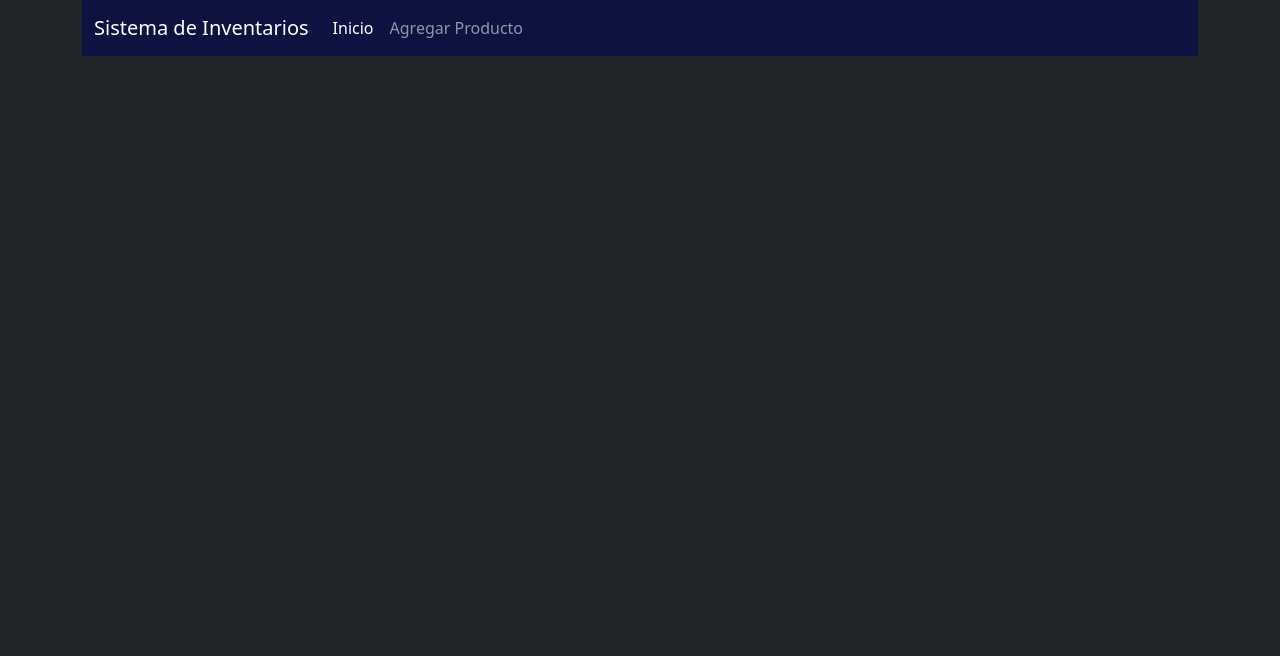
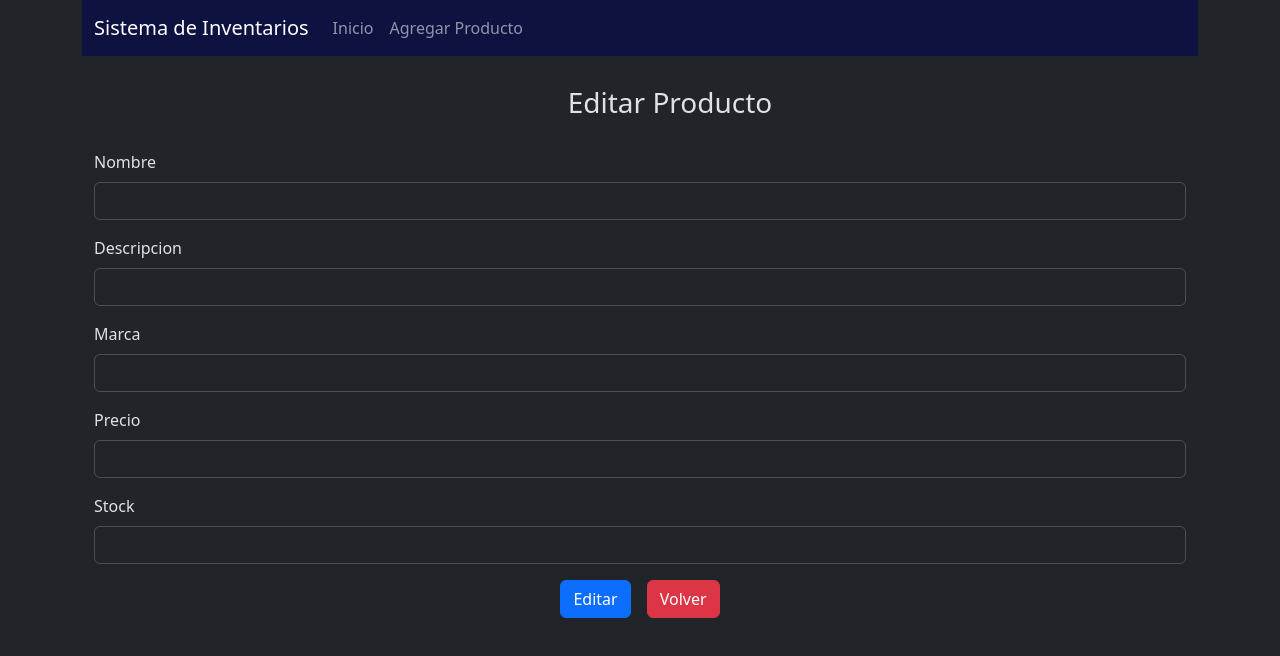
Before and after one commit to TejonCosmico/Sistema-de-Inventarios-Frontend, an Angular app: page /editar-producto/1 in a window 1280 px wide. Before the commit this address led to /. Shown: the top 656 px of the page. Built offline with nearby package versions, Linux system fonts and the light colour scheme; no server answers.

Commit message:
Editar producto agregado

```diff
--- a/src/app/agregar-producto/agregar-producto.ts
+++ b/src/app/agregar-producto/agregar-producto.ts
@@ -23,10 +23,10 @@ export class AgregarProducto {
     this.productoServicio.agregarProducto(this.producto).subscribe(
       (datos) => {
           this.irListaProductos();
-        },
-        (error) => {
+      },
+      (error) => {
           console.error("Error al agregar producto", error);
-        }
+      }
     )
   }
 
--- a/src/app/app.routes.ts
+++ b/src/app/app.routes.ts
@@ -1,9 +1,11 @@
 import { Routes } from '@angular/router';
 import { ProductoLista } from './producto-lista/producto-lista';
 import { AgregarProducto } from './agregar-producto/agregar-producto';
+import { EditarProducto } from './editar-producto/editar-producto';
 
 export const routes: Routes = [
     {path: 'productos', component: ProductoLista},
     {path: '', redirectTo: 'productos', pathMatch: 'full'},
-    {path: 'agregar-producto', component: AgregarProducto}
+    {path: 'agregar-producto', component: AgregarProducto},
+    {path: 'editar-producto/:id', component: EditarProducto}
 ];
--- /dev/null
+++ b/src/app/editar-producto/editar-producto.html
@@ -0,0 +1,33 @@
+<div class="container">
+    <div class="container text-center" style="margin: 30px">
+        <h3>Editar Producto</h3>
+    </div>
+
+    <form (ngSubmit)="onSubmit()">
+        <div class="mb-3">
+            <label for="nombre" class="form-label">Nombre</label>
+            <input type="text" class="form-control" id="nombre" name="nombre" [(ngModel)]="producto.nombre">
+        </div>
+        <div class="mb-3">
+            <label for="descripcion" class="form-label">Descripcion</label>
+            <input type="text" class="form-control" id="descripcion" name="descripcion" [(ngModel)]="producto.descripcion">
+        </div>
+        <div class="mb-3">
+            <label for="marca" class="form-label">Marca</label>
+            <input type="text" class="form-control" id="marca" name="marca" [(ngModel)]="producto.marca">
+        </div>
+        <div class="mb-3">
+            <label for="precio" class="form-label">Precio</label>
+            <input type="number" step="any" class="form-control" id="precio" name="precio" [(ngModel)]="producto.precio">
+        </div>
+        <div class="mb-3">
+            <label for="stock" class="form-label">Stock</label>
+            <input type="number" class="form-control" id="stock" name="stock" [(ngModel)]="producto.stock">
+        </div>
+        <div class="text-center">
+            <button type="submit" class="btn btn-primary me-3">Editar</button>
+            <a href="/" class="btn btn-danger">Volver</a>
+        </div>
+
+    </form>
+</div>
--- /dev/null
+++ b/src/app/editar-producto/editar-producto.ts
@@ -0,0 +1,46 @@
+import { ChangeDetectorRef, Component, inject } from '@angular/core';
+import { Producto } from '../producto';
+import { ProductoService } from '../producto-service';
+import { ActivatedRoute, Router } from '@angular/router';
+import { FormsModule } from '@angular/forms';
+
+@Component({
+  selector: 'app-editar-producto',
+  imports: [FormsModule],
+  templateUrl: './editar-producto.html'
+})
+export class EditarProducto {
+  producto: Producto = new Producto();
+  id!: number;
+
+  private productoServicio = inject(ProductoService);
+  private cdRef = inject(ChangeDetectorRef);
+  private ruta = inject(ActivatedRoute);
+  private enrutador = inject(Router);
+
+  ngOnInit() {
+    this.id = this.ruta.snapshot.params['id'];
+    this.productoServicio.obtenerProductoPorId(this.id).subscribe({
+      next: (datos) =>  {
+        this.producto = datos,
+        this.cdRef.detectChanges();
+      },
+      error: (errores: any) => console.log(errores)
+    });
+  }
+
+  onSubmit() {
+    this.guardarProducto();
+  }
+
+  guardarProducto() {
+    this.productoServicio.editarProducto(this.id, this.producto).subscribe({
+      next: (datos) => this.irProductoLista(),
+      error: (errores) => console.log(errores)
+    })
+  }
+
+  irProductoLista() {
+    this.enrutador.navigate(['/productos']);
+  }
+}
--- a/src/app/producto-lista/producto-lista.html
+++ b/src/app/producto-lista/producto-lista.html
@@ -12,6 +12,7 @@
                 <th scope="col">Marca</th>
                 <th scope="col">Precio</th>
                 <th scope="col">Stock</th>
+                <th scope="col" class="text-center">Acciones</th>
             </tr>
         </thead>
         <tbody>
@@ -23,6 +24,11 @@
                 <td>{{producto.marca}}</td>
                 <td>{{producto.precio}}</td>
                 <td>{{producto.stock}}</td>
+                <td class="text-center">
+                    <div>
+                        <button (click)="editarProducto(producto.idProducto)" class="btn btn-primary me-3">Editar</button>
+                    </div>
+                </td>
             </tr>
             }
         </tbody>
--- a/src/app/producto-lista/producto-lista.ts
+++ b/src/app/producto-lista/producto-lista.ts
@@ -1,6 +1,7 @@
 import { ChangeDetectorRef, Component, inject } from '@angular/core';
 import { Producto } from '../producto';
 import { ProductoService } from '../producto-service';
+import { Router } from '@angular/router';
 
 
 @Component({
@@ -12,6 +13,7 @@ export class ProductoLista {
 
   private productoServicio = inject(ProductoService);
   private cdRef = inject(ChangeDetectorRef);
+  private enrutador = inject(Router);
 
   ngOnInit() {
     this.obtenerProductos();
@@ -28,4 +30,8 @@ export class ProductoLista {
         }
     );
   }
+
+  editarProducto(id: number) {
+    this.enrutador.navigate(['editar-producto', id]);
+  }
 }
--- a/src/app/producto-service.ts
+++ b/src/app/producto-service.ts
@@ -17,4 +17,12 @@ export class ProductoService {
   agregarProducto(producto: Producto): Observable<Object> {
     return this.clienteHttp.post(this.urlBase, producto);
   }
+
+  obtenerProductoPorId(id: number) {
+    return this.clienteHttp.get<Producto>(`${this.urlBase}/${id}`);
+  }
+
+  editarProducto(id: number, producto: Producto) {
+    return this.clienteHttp.put(`${this.urlBase}/${id}`, producto);
+  }
 }
```
